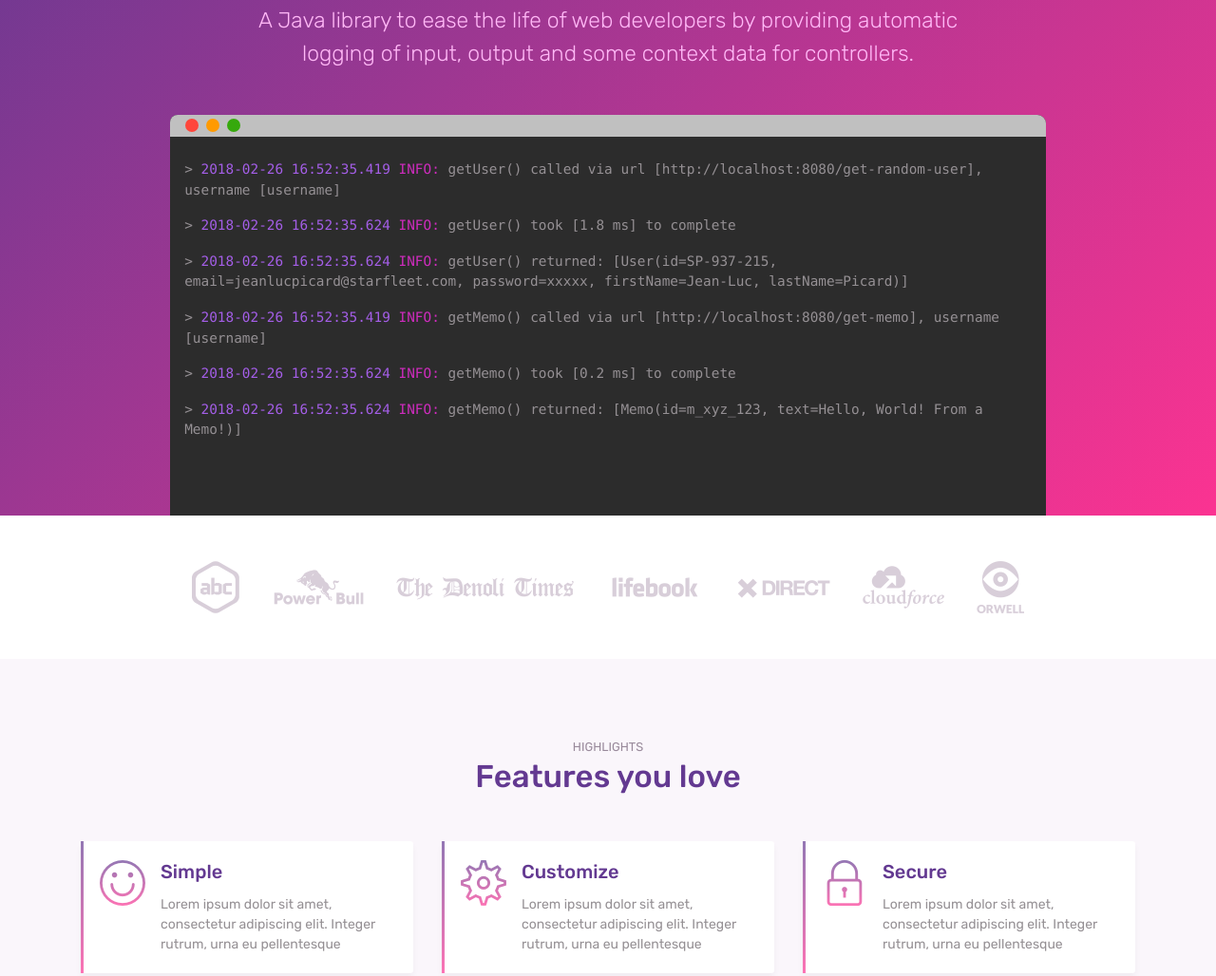
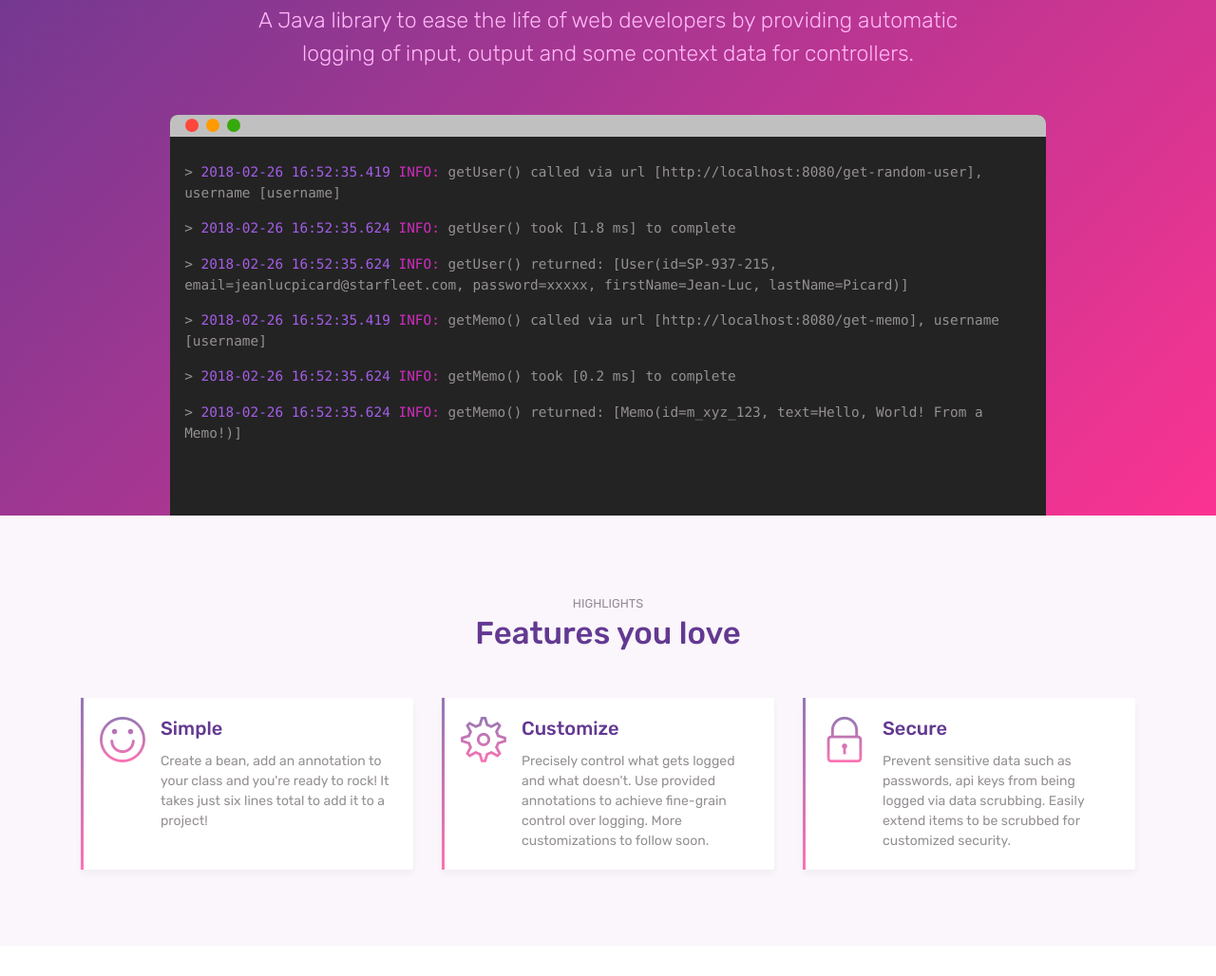
Before and after one commit to controller-logger/controller-logger, a website: page docs/v2/index.html in a window 1280 px wide. Shown: the part 240-1268 px from the top of the page at 95% size. Drawn offline with Linux system fonts and the light colour scheme.

Commit message:
Added some marketting material

```diff
--- a/docs/v2/css/style.css
+++ b/docs/v2/css/style.css
@@ -684,3 +684,15 @@ header {
 .timestamp {
     color: #a45ee7;
 }
+
+.showstopper {
+    padding-top: 0.2rem;
+}
+
+.hidden {
+    display: none;
+}
+
+.card.features {
+    height: 100%;
+}
--- a/docs/v2/index.html
+++ b/docs/v2/index.html
@@ -61,7 +61,7 @@ URI     : https://colorlib.com
             <h1>Automatic API Logging For Spring</h1>
             <p class="tagline">A Java library to ease the life of web developers by providing automatic logging of input, output and some context data for controllers.</p>
         </div>
-        <div style="/*! border: 1px solid black; *//*! margin-top: 4rem !important; */width: 72%;margin: 0 auto;border-bottom: none;border-radius: 8px 9px 0 0;/*! padding-top: 1rem; *//*! padding-left: 1rem; *//*! padding-right: 1rem; */background-color: #2c2c2c;/*! color: white; */margin-top: 3rem !important;" class="img-holder mt-3">
+        <div style="/*! border: 1px solid black; *//*! margin-top: 4rem !important; */width: 72%;margin: 0 auto;border-bottom: none;border-radius: 8px 9px 0 0;/*! padding-top: 1rem; *//*! padding-left: 1rem; *//*! padding-right: 1rem; */background-color: #232323;/*! color: white; */margin-top: 3rem !important;" class="img-holder mt-3">
             <div class="titlebar" style="height: 23px;background-color: silver;padding: 4px 16px;">
                 <div class="actionButton close"></div>
                 <div class="actionButton maximize"></div>
@@ -122,7 +122,7 @@ URI     : https://colorlib.com
         </div>
     </header>
 
-    <div class="client-logos my-5">
+    <div class="client-logos my-5 hidden">
         <div class="container text-center">
             <img src="images/client-logos.png" alt="client logos" class="img-fluid">
         </div>
@@ -147,7 +147,7 @@ URI     : https://colorlib.com
                                 <span class="ti-face-smile gradient-fill ti-3x mr-3"></span>
                                 <div class="media-body">
                                     <h4 class="card-title">Simple</h4>
-                                    <p class="card-text">Lorem ipsum dolor sit amet, consectetur adipiscing elit. Integer rutrum, urna eu pellentesque </p>
+                                    <p class="card-text">Create a bean, add an annotation to your class and you're ready to rock! It takes just six lines total to add it to a project!</p>
                                 </div>
                             </div>
                         </div>
@@ -160,7 +160,7 @@ URI     : https://colorlib.com
                                 <span class="ti-settings gradient-fill ti-3x mr-3"></span>
                                 <div class="media-body">
                                     <h4 class="card-title">Customize</h4>
-                                    <p class="card-text">Lorem ipsum dolor sit amet, consectetur adipiscing elit. Integer rutrum, urna eu pellentesque </p>
+                                    <p class="card-text">Precisely control what gets logged and what doesn't. Use provided annotations to achieve fine-grain control over logging. More customizations to follow soon.</p>
                                 </div>
                             </div>
                         </div>
@@ -173,7 +173,7 @@ URI     : https://colorlib.com
                                 <span class="ti-lock gradient-fill ti-3x mr-3"></span>
                                 <div class="media-body">
                                     <h4 class="card-title">Secure</h4>
-                                    <p class="card-text">Lorem ipsum dolor sit amet, consectetur adipiscing elit. Integer rutrum, urna eu pellentesque </p>
+                                    <p class="card-text">Prevent sensitive data such as passwords, api keys from being logged via data scrubbing. Easily extend items to be scrubbed for customized security.</p>
                                 </div>
                             </div>
                         </div>
```
